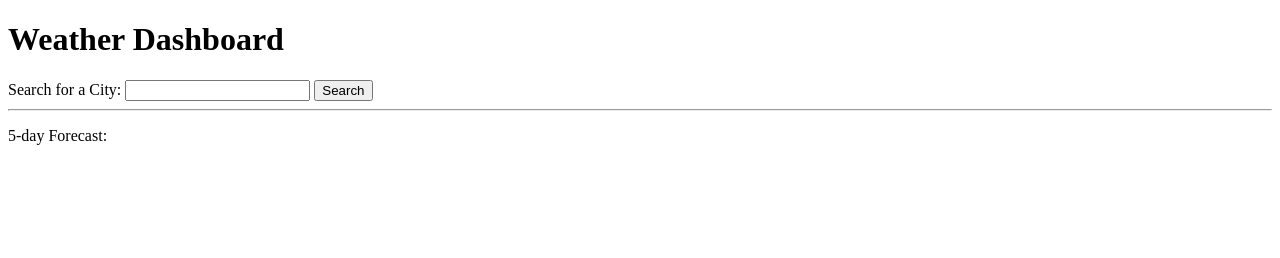
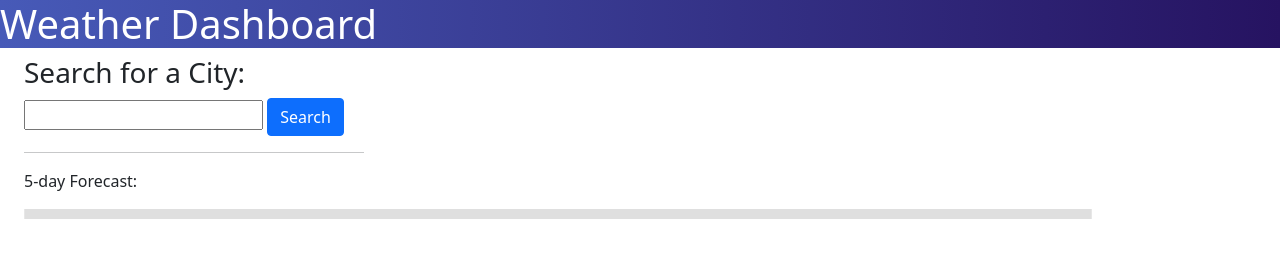
Before and after one commit to IsabellaKingson/weather-app, a plain HTML site: page index.html in a window 1280 px wide. Drawn offline with nearby package versions, Linux system fonts and the light colour scheme.

Commit message:
added preliminary css rules

```diff
--- a/assets/css/styles.css
+++ b/assets/css/styles.css
@@ -0,0 +1,4 @@
+header {
+    background-image: linear-gradient(to right, #475AB8, #261361);
+    color: white;
+}
--- a/index.html
+++ b/index.html
@@ -3,23 +3,28 @@
   <head>
     <meta charset="UTF-8" />
     <meta name="viewport" content="width=device-width, initial-scale=1.0" />
+    <link
+      rel="stylesheet"
+      href="https://cdn.jsdelivr.net/npm/bootstrap@5.1.3/dist/css/bootstrap.min.css"
+    />
+    <link rel="stylesheet" href="./assets/css/styles.css" />
     <title>Weather Dashboard</title>
-    <link rel="stylesheet" href="./assets/css/styles.css" />
   </head>
   <body>
-    <header><h1>Weather Dashboard</h1></header>
-    <div class="left-float">
+    <header class="col-12"><h1>Weather Dashboard</h1></header>
+    <main class="container row">
+      <div class="col-4">
         <div>
           <form>
-          <label for="city-input">Search for a City:</label>
+            <label for="city-input" class="h3">Search for a City:</label>
             <input type="text" id="city-input" />
-          <button>Search</button>
+            <button type="button" class="btn btn-primary">Search</button>
           </form>
         </div>
         <hr />
         <div class="previous-searches"></div>
       </div>
-    <div>
+      <seciton class="container">
         <div class="current-weather"></div>
         <div>
           <p>5-day Forecast:</p>
@@ -29,7 +34,8 @@
           <div class="card"></div>
           <div class="card"></div>
         </div>
-    </div>
+    </section>
+    </main>
     <script src="./assets/js/script.js"></script>
   </body>
 </html>
```
Also changed, not shown: 1 other file. Lines whose indentation alone changed are shown as unchanged.
